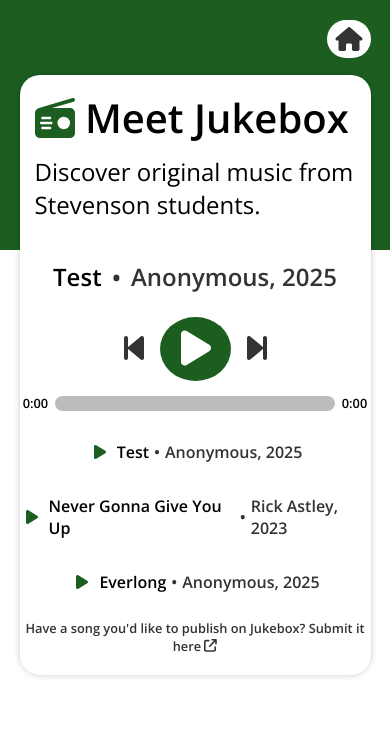
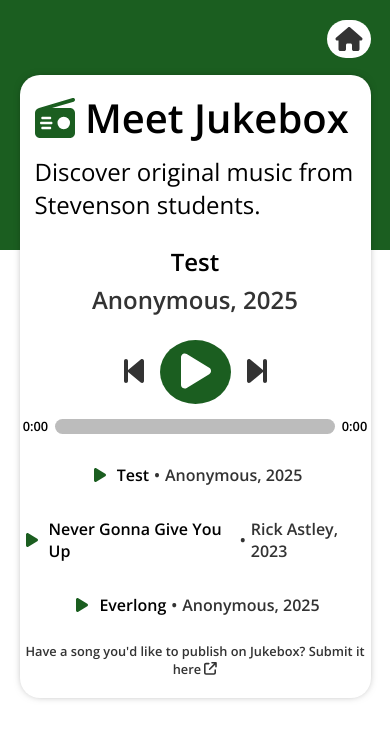
Before and after one commit to stevenson-space/shs, a Vue app: page /jukebox in a window 390 px wide. Shown: the top 738 px of the page. Built offline with nearby package versions, Linux system fonts and the light colour scheme.

Commit message:
mobile responsiveness

```diff
--- a/src/views/Jukebox/Jukebox.vue
+++ b/src/views/Jukebox/Jukebox.vue
@@ -11,7 +11,6 @@
             <img class="album-art" v-if="songs[currentSongIndex].album" :src="`/music/art/${songs[currentSongIndex].album}`" />
             <div class="song-info">
               <p class="song-title">{{songs[currentSongIndex].name}}</p>
-              <p class="song-bullet">&bull;</p>
               <p class="song-artist">{{songs[currentSongIndex].artist ? songs[currentSongIndex].artist : "Anonymous"}}, {{songs[currentSongIndex].year}}</p>
             </div>
             <div class="controls">
@@ -176,7 +175,7 @@ export default {
       border-radius: 20px
       top: 100px
       overflow: hidden
-      margin-bottom: 25px
+      margin-bottom: 150px
       +mobile
         top: 75px
 
@@ -239,19 +238,16 @@ export default {
         border-radius: 10px
 
       .song-info
-        display: flex
-        justify-content: center
-
+        // display: flex
+        text-align: center
+        margin: 0 0 0 0
         .song-title
           font-size: 1.5em
           font-weight: bold
-        .song-bullet
-          font-weight: bold
-          font-size: 1.55em
-          margin: auto 10px auto 10px
-          color: var(--secondary)
+          margin-bottom: 5px
         .song-artist
           font-size: 1.5em
+          margin-top: 5px
           font-weight: bold
           color: var(--secondary)
 
```
